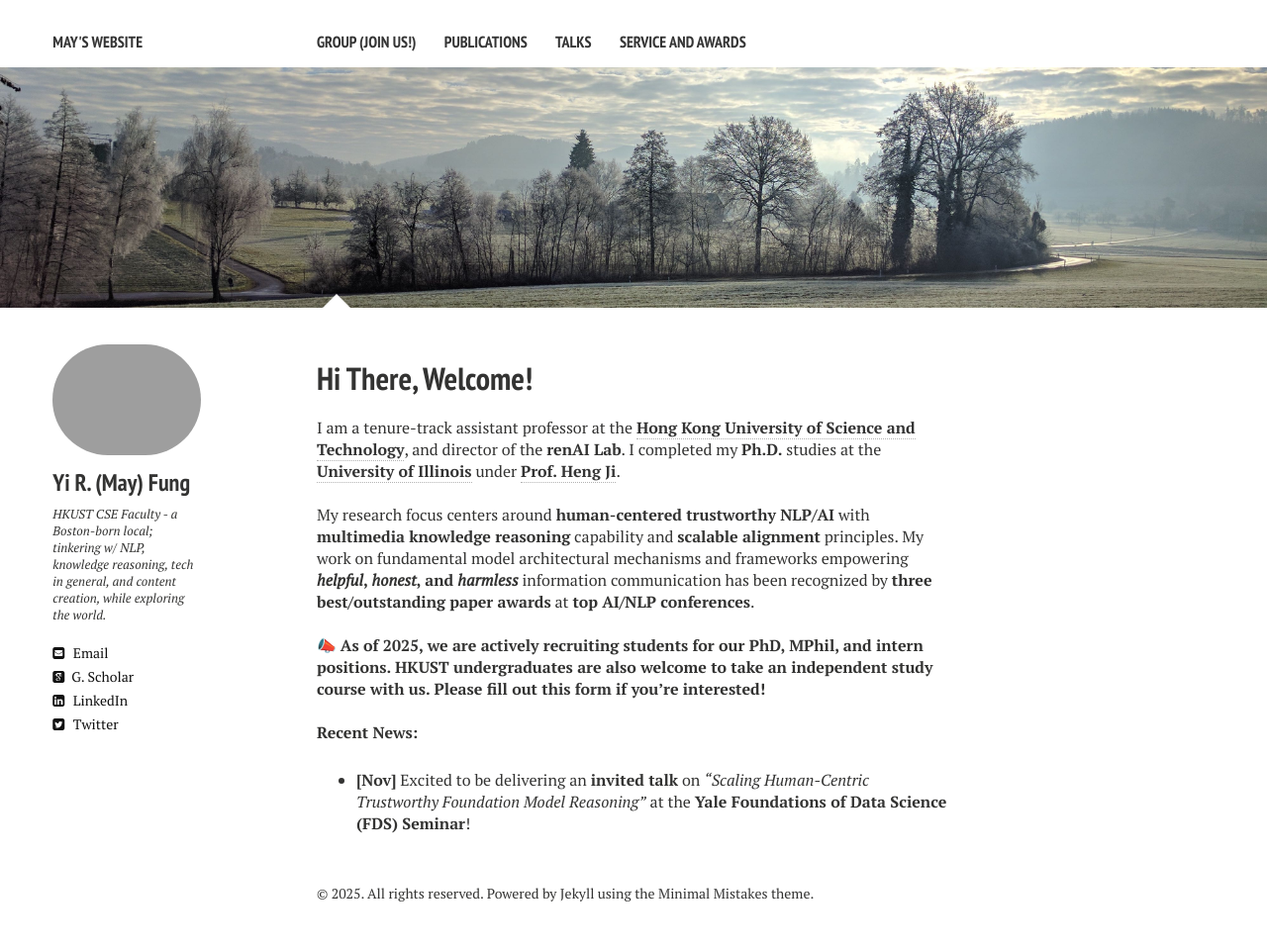
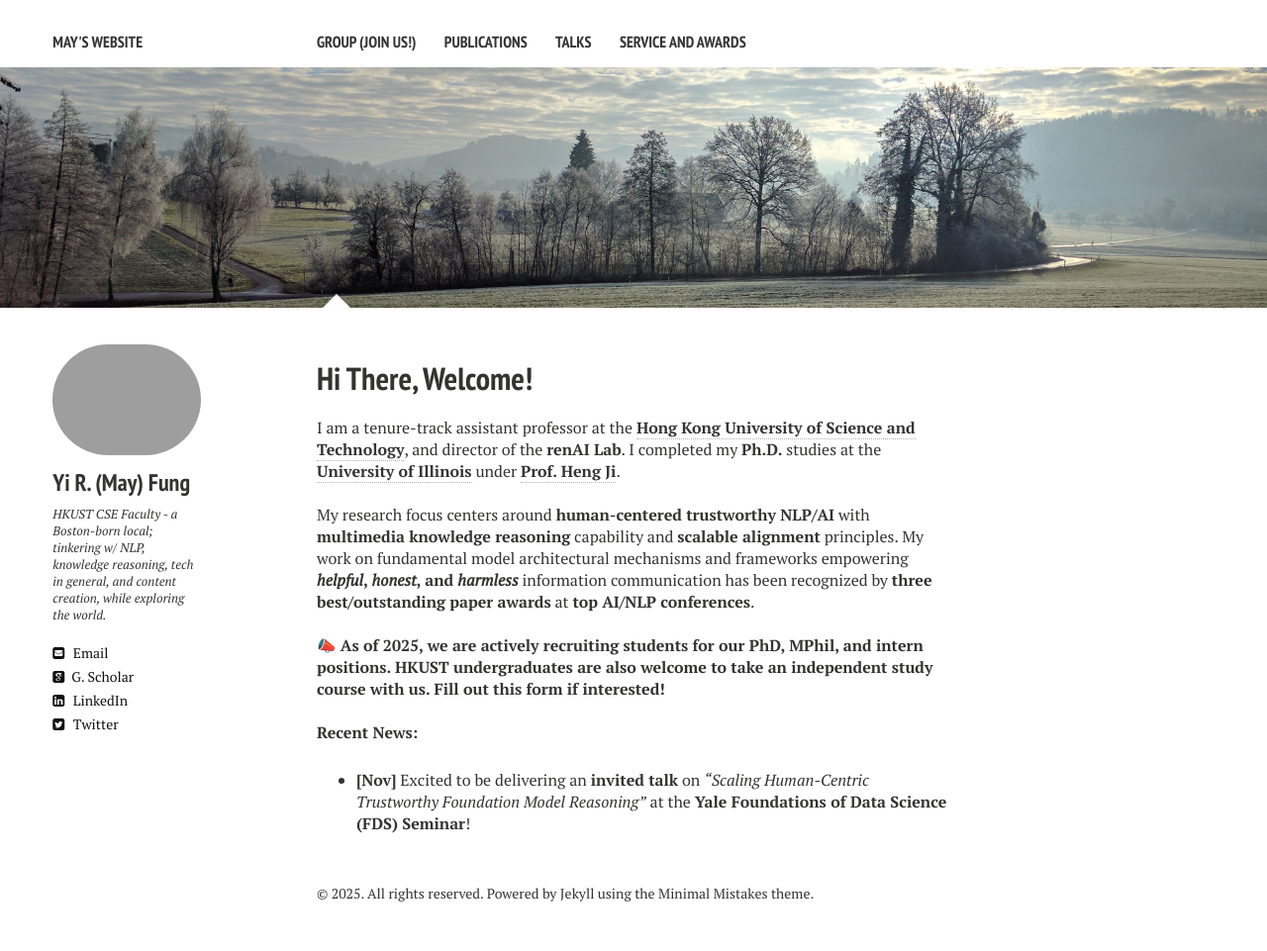
Before and after one commit to mayrfung/mayrfung.github.io, a Jekyll site: the page built from index.md, in a window 1280 px wide. Shown: the whole page at 99% size. Built offline with Jekyll 4.4.1, drawn with Linux system fonts in a browser that asks for light colours; nearby versions of some CDN libraries.

Commit message:
Update index.md

```diff
--- a/index.md
+++ b/index.md
@@ -11,7 +11,7 @@ I am a tenure-track assistant professor at the <a href="https://cse.hkust.edu.hk
 <br><br>
 My research focus centers around <b>human-centered trustworthy NLP/AI</b> with <b>multimedia knowledge reasoning</b> capability and <b>scalable alignment</b> principles. My work on fundamental model architectural mechanisms and frameworks empowering <b><b><i>helpful</i></b>, <i><b>honest</b></i>, and <i>harmless</i></b> information communication has been recognized by <b>three best/outstanding paper awards</b> at <b>top AI/NLP conferences</b>.
 <br><br>
-📣 <b>As of 2025, we are actively recruiting students for our PhD, MPhil, and intern positions. HKUST undergraduates are also welcome to take an independent study course with us. Please fill out <a href="https://forms.gle/S6fe7xoAxuHwV4VC6" target="_blank"><b>this form</b></a> if you're interested!</b>
+📣 <b>As of 2025, we are actively recruiting students for our PhD, MPhil, and intern positions. HKUST undergraduates are also welcome to take an independent study course with us. Fill out <a href="https://forms.gle/S6fe7xoAxuHwV4VC6" target="_blank"><b>this form</b></a> if interested!</b>
 
 <br>
 <b>Recent News:</b>
```
